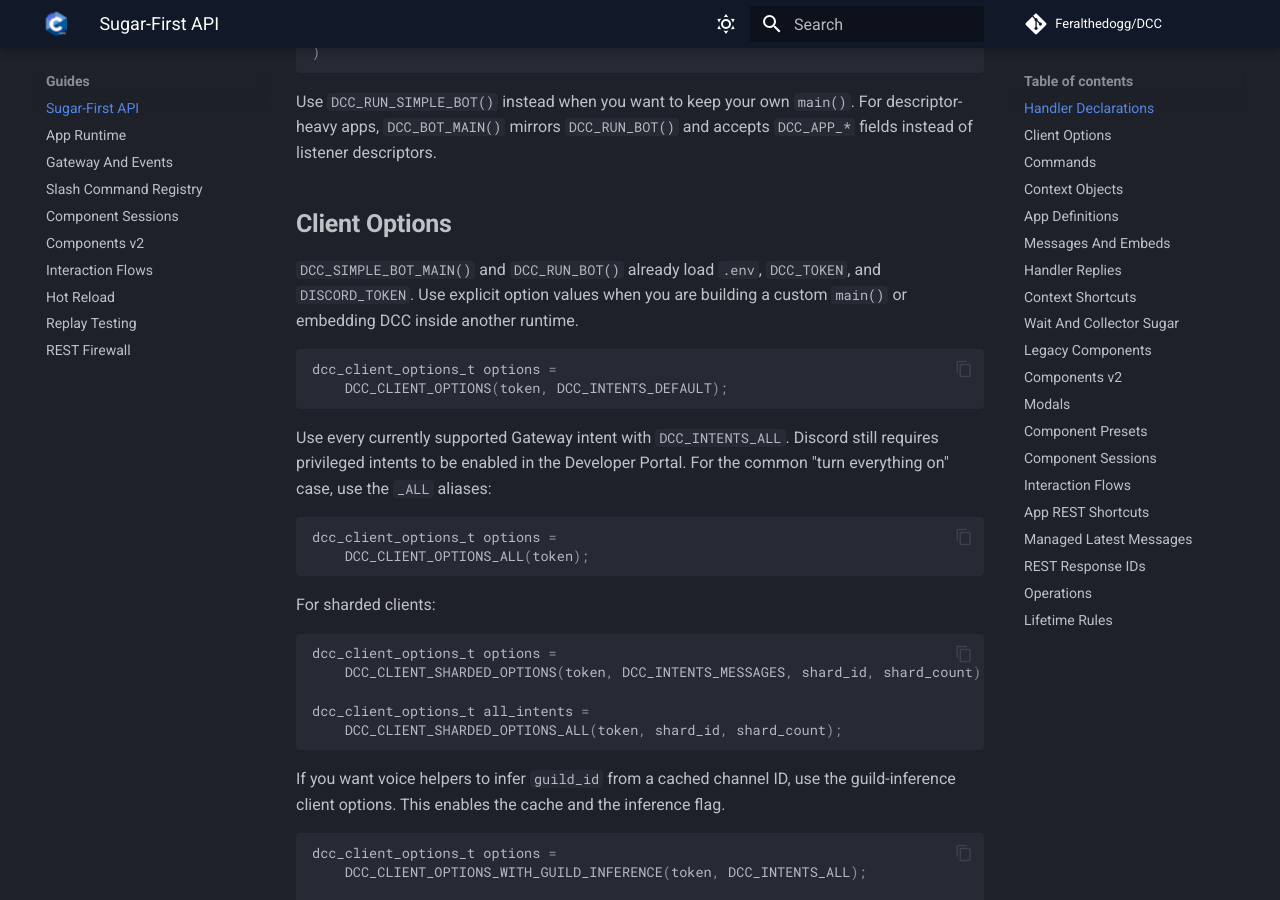
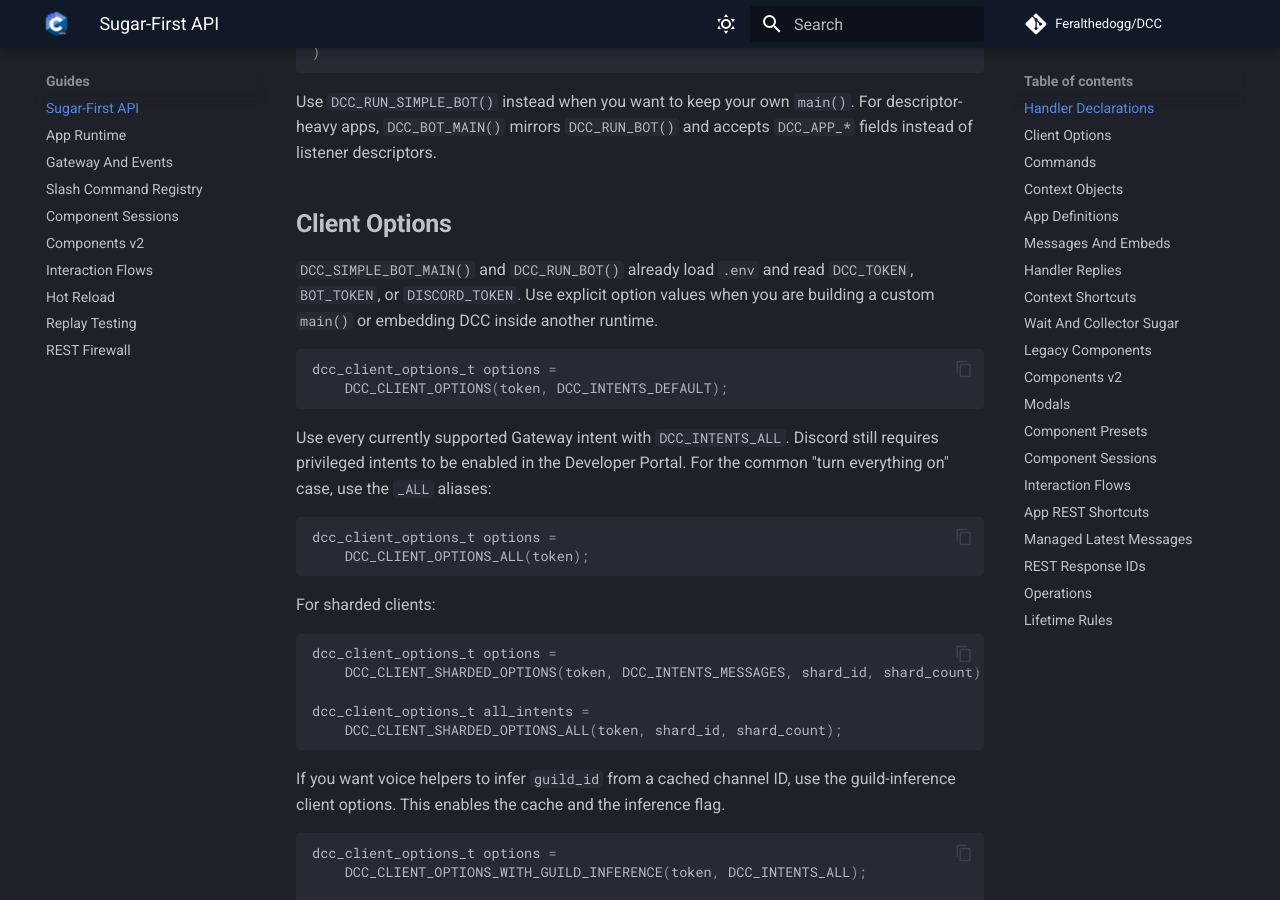
Before and after one commit to Feralthedogg/DCC, an MkDocs documentation site: the page built from docs/guides/sugar.md, in a window 1280 px wide and 900 px high, scrolled down 8027 px. Built offline with MkDocs 1.6.1 and Material for MkDocs 9.7.7, drawn with Linux system fonts in a browser that asks for light colours; comment, search, counter and statistics services are not loaded.

Commit message:
Document full token env fallback

````diff
--- a/docs/guides/sugar.md
+++ b/docs/guides/sugar.md
@@ -423,9 +423,9 @@ For descriptor-heavy apps, `DCC_BOT_MAIN()` mirrors `DCC_RUN_BOT()` and accepts
 
 ## Client Options
 
-`DCC_SIMPLE_BOT_MAIN()` and `DCC_RUN_BOT()` already load `.env`, `DCC_TOKEN`,
-and `DISCORD_TOKEN`. Use explicit option values when you are building a custom
-`main()` or embedding DCC inside another runtime.
+`DCC_SIMPLE_BOT_MAIN()` and `DCC_RUN_BOT()` already load `.env` and read
+`DCC_TOKEN`, `BOT_TOKEN`, or `DISCORD_TOKEN`. Use explicit option values when
+you are building a custom `main()` or embedding DCC inside another runtime.
 
 ```c
 dcc_client_options_t options =
````
Also changed, not shown: docs/reference/cli.md (+2 -2 lines).
